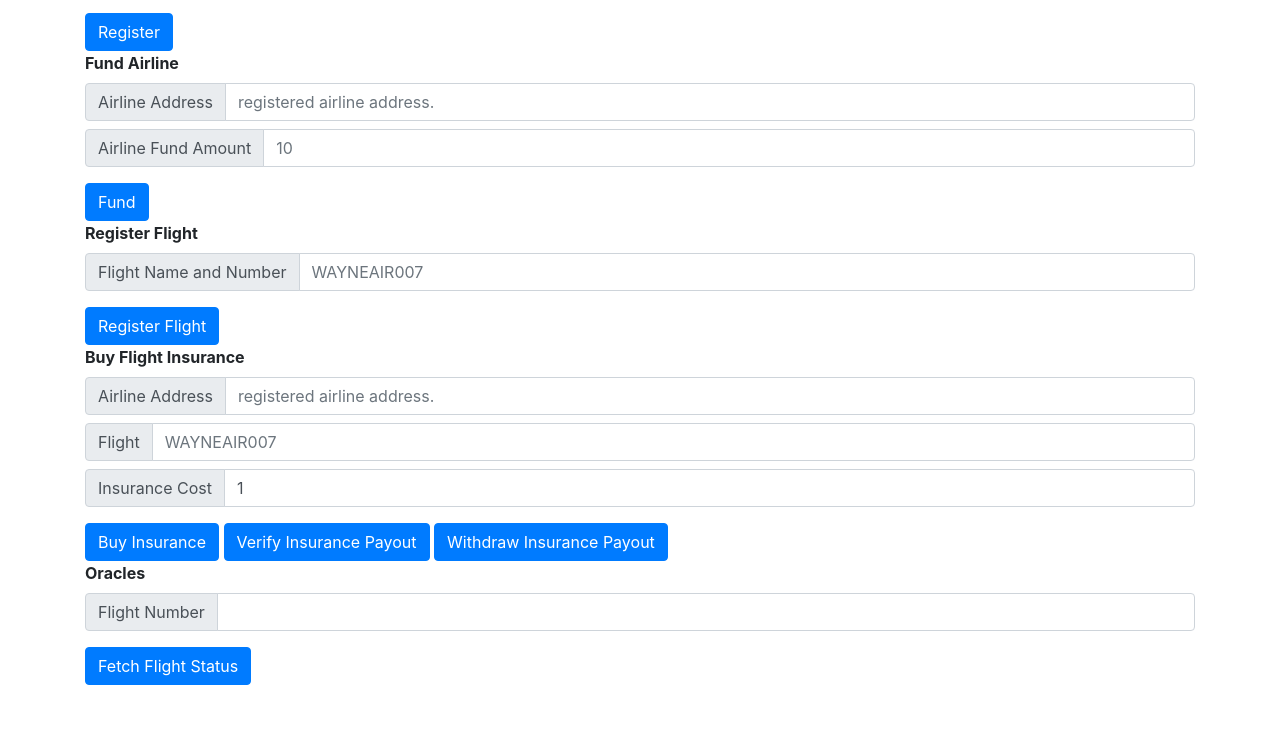
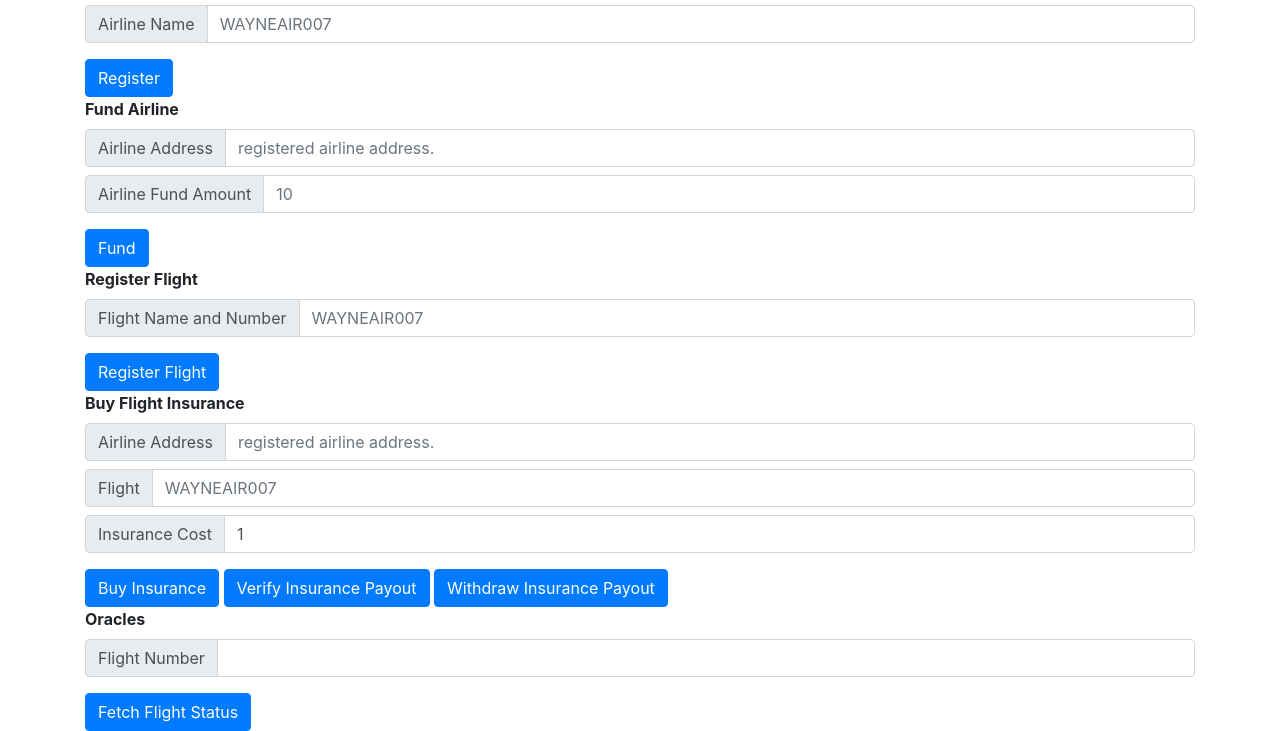
Before and after one commit to waynephillips/ethereum-flightsurety, a website: page src/dapp/index.html in a window 1280 px wide. Shown: the part 73-804 px from the top of the page. Drawn offline with nearby package versions, Linux system fonts and the light colour scheme.

Commit message:
dapp ui update

```diff
--- a/src/dapp/index.html
+++ b/src/dapp/index.html
@@ -31,7 +31,12 @@
               </div>
               <input type="text" class="form-control" id="airline-address" placeholder="address is the owner account.">
           </div>
-
+          <div class="input-group mb-2">
+            <div class="input-group-prepend">
+                <div class="input-group-text">Airline Name</div>
+            </div>
+            <input type="text" class="form-control" id="airline-name" placeholder="WAYNEAIR007">
+        </div>
         </div>
         <button type="submit" class="btn btn-primary" id="register-airline">Register</button>
         <br>
```
